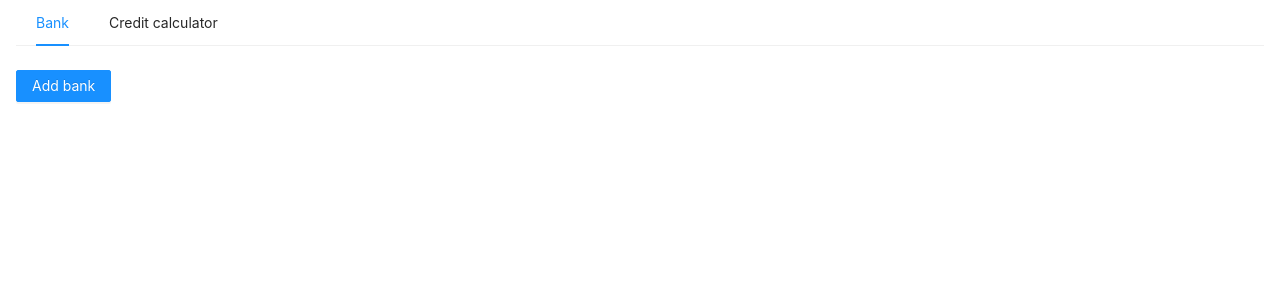
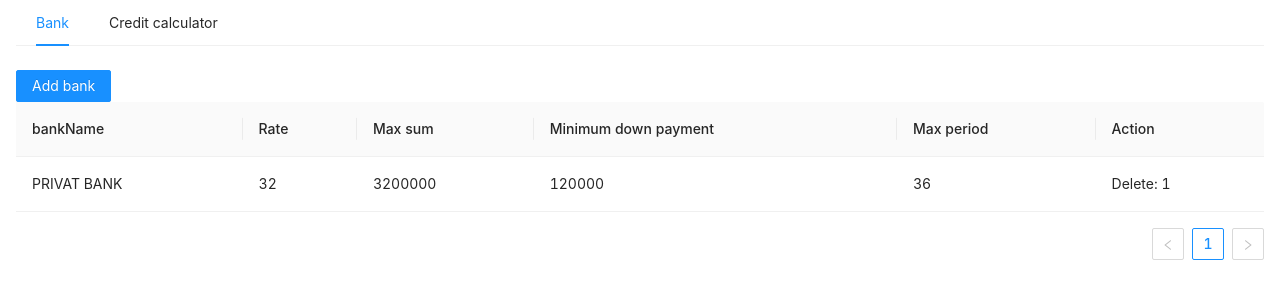
Before and after one commit to EviLgorilla/credit_calculator, a React (Create React App) app: page / in a window 1280 px wide. Shown: the top 300 px of the page. Built offline with nearby package versions, Linux system fonts and the light colour scheme.

Commit message:
Add table

```diff
--- /dev/null
+++ b/src/components/bank-table/bank-table.tsx
@@ -0,0 +1,58 @@
+import { Space, Table } from "antd";
+import React from "react";
+
+
+
+const BankTable = () => {
+    const columns = [
+        {
+            title: "bankName",
+            dataIndex: "bankName",
+            key: "bankName"
+        },
+        {
+            title: "Rate",
+            dataIndex: "rate",
+            key: "rate"
+        },
+        {
+            title: "Max sum",
+            dataIndex: "max",
+            key: "max"
+        },
+        {
+            title: "Minimum down payment",
+            key: "minPayment",
+            dataIndex: "minPayment"
+        },
+        {
+            title: "Max period",
+            key: "period",
+            dataIndex: "period"
+        },
+        {
+            title: "Action",
+            key: "action",
+            render: (text: any, record: any) => (
+                <Space size="middle">
+                    <span>Delete: { record.key }</span>
+                </Space>
+            )
+        }
+    ];
+
+    const data = [
+        {
+            key: "1",
+            bankName: "PRIVAT BANK",
+            rate: 32,
+            max: 3200000,
+            minPayment: 120000,
+            period: 36
+        }
+    ];
+
+    return <Table columns={ columns } dataSource={ data } />;
+};
+
+export default BankTable;
--- /dev/null
+++ b/src/components/bank-table/index.ts
@@ -0,0 +1 @@
+export { default as BankTable } from "./bank-table";
--- /dev/null
+++ b/src/components/forms/create-bank-form.tsx
@@ -0,0 +1,82 @@
+import { Button, Form, Input, InputNumber, Slider } from "antd";
+import React, { FunctionComponent, useCallback, useMemo } from "react";
+
+type BankFormProps = {
+    onCancel: () => void,
+    onSubmit: (value: any) => void
+}
+
+const CREDIT_PERIODS = [12, 24, 32];
+
+const normalizeNumberValue = (value: any) => {
+    return value ? value.toString() : null;
+};
+
+const CreateBankForm: FunctionComponent<BankFormProps> = ({ onCancel, onSubmit }) => {
+    const [form] = Form.useForm();
+
+    const maxCreditPeriod = useMemo(() => {
+        const index = Math.round(Math.random() * 3) - 1;
+        return CREDIT_PERIODS[index];
+    }, []);
+
+    const onUpdatePeriodFormValue = useCallback(value => {
+        form.setFieldsValue({
+            period: value
+        });
+    }, [form]);
+
+    return (
+        <Form form={ form } layout="vertical" onFinish={ onSubmit }>
+            <Form.Item
+                name="bankName"
+                label="Bank name"
+                rules={ [{ required: true, min: 2, max: 32 }] }
+            >
+                <Input />
+            </Form.Item>
+            <Form.Item
+                name="rate"
+                label="Rate"
+                rules={ [{ required: true, min: 0, max: 50 }] }
+                normalize={ normalizeNumberValue }
+            >
+                <InputNumber min={ 0 } max={ 50 } style={ { width: "100%" } } />
+            </Form.Item>
+            <Form.Item
+                name="max"
+                label="Max sum"
+                rules={ [{ required: true, min: 0, max: 5000000 }] }
+                normalize={ normalizeNumberValue }
+            >
+                <InputNumber min={ 0 } max={ 5000000 } style={ { width: "100%" } } />
+            </Form.Item>
+            <Form.Item
+                name="minPayment"
+                label="Minimum down payment"
+                rules={ [{ required: true, min: 0, max: 100 }] }
+                normalize={ normalizeNumberValue }
+            >
+                <InputNumber min={ 0 } max={ 100 } style={ { width: "100%" } } />
+            </Form.Item>
+            <Form.Item
+                name="period"
+                label="Max period"
+                rules={ [{ required: true }] }
+            >
+                <Input style={ { display: "none" } } />
+                <Slider max={ maxCreditPeriod } onChange={ onUpdatePeriodFormValue } />
+            </Form.Item>
+            <div style={ { display: "flex", justifyContent: "space-between" } }>
+                <Button type="primary" htmlType="submit">
+                    Submit
+                </Button>
+                <Button onClick={ onCancel }>
+                    Cancel
+                </Button>
+            </div>
+        </Form>
+    );
+};
+
+export default CreateBankForm;
--- a/src/pages/bank-page/bank-page.tsx
+++ b/src/pages/bank-page/bank-page.tsx
@@ -1,5 +1,7 @@
 import { Button, Modal } from "antd";
 import React, { useCallback, useState } from "react";
+import { BankTable } from "../../components/bank-table";
+import CreateBankForm from "../../components/forms/create-bank-form";
 
 const BankPage = () => {
     const [isOpenModal, setOpenModal] = useState(false);
@@ -15,9 +17,15 @@ const BankPage = () => {
     return (
         <div>
             <Button type="primary" onClick={ onOpenModal }>Add bank</Button>
-            <Modal visible={ isOpenModal } onCancel={ onCloseModal }>
-                test
+            <Modal
+                visible={ isOpenModal }
+                title="Create bank"
+                onCancel={ onCloseModal }
+                footer={ null }
+            >
+                <CreateBankForm onCancel={ onCloseModal } onSubmit={ () => {} } />
             </Modal>
+            <BankTable />
         </div>
     );
 };
```
